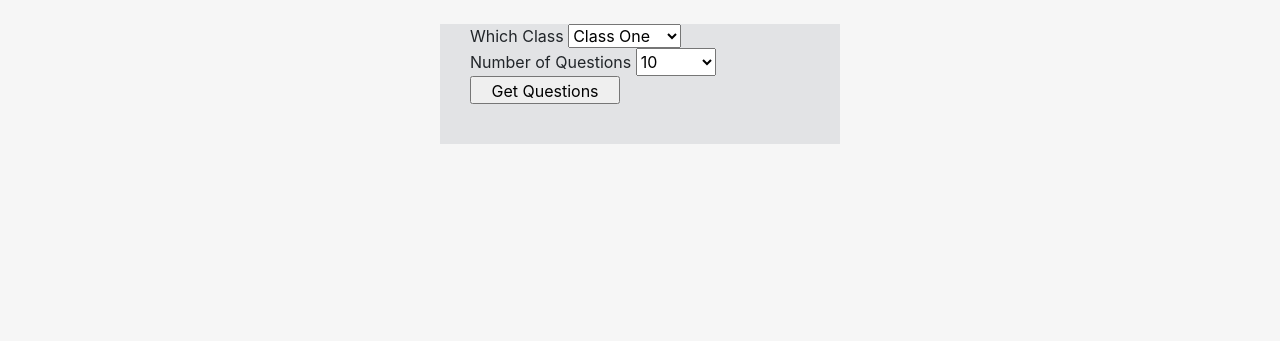
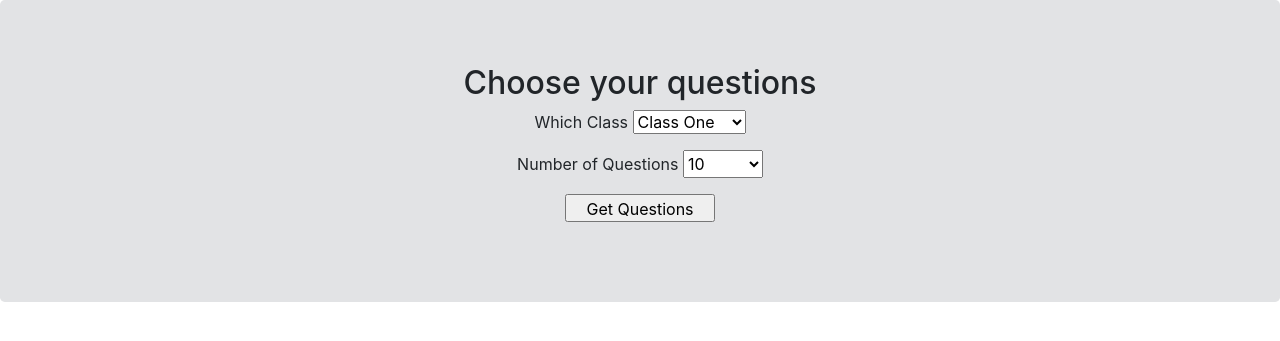
Before and after one commit to easywork/kidstable, a Django app: page /home/ in a window 1280 px wide. Shown: the top 341 px of the page. Run offline with Django 3.2, Linux system fonts and the light colour scheme; some libraries are stand-ins or nearby versions.

Commit message:
Made some major changes in this commit on 2021/01/13 * added in runserver.sh file to make the app run on an remote IP * create a new question home using boostrap album example * removed the old questionhome and questionhome2, no longer needed and can be retrieved from github * base.html is also updated based on the use of new boostrap temp

```diff
--- a/kidstables/settings.py
+++ b/kidstables/settings.py
@@ -13,7 +13,7 @@ SECRET_KEY = 'li&8(qu674v8_8-ic+xo+!jov)^rmo#o_a0yxs6yj_aghy^y7v'
 # SECURITY WARNING: don't run with debug turned on in production!
 DEBUG = True
 
-ALLOWED_HOSTS = []
+ALLOWED_HOSTS = ['192.168.1.14', '127.0.0.1']
 
 
 # Application definition
--- a/kidstables/urls.py
+++ b/kidstables/urls.py
@@ -15,13 +15,12 @@ Including another URLconf
 """
 from django.contrib import admin
 from django.urls import path
-from questions.views import questionHome, questionHome2, getQuestions, getAnswers, makeQuestions
+import questions.views as views
 
 urlpatterns = [
     path('admin/', admin.site.urls),
-    path('home/', questionHome),
-    path('home2/', questionHome2),
-    path('getquestions/', getQuestions),
-    path('getanswers/', getAnswers),
-    path('makequestions/', makeQuestions)
+    path('home/', views.questionHome),
+    path('getquestions/', views.getQuestions),
+    path('getanswers/', views.getAnswers),
+    path('makequestions/', views.makeQuestions)
 ]
--- a/questions/views.py
+++ b/questions/views.py
@@ -11,9 +11,6 @@ from .models import Question, QuestionFactory
 def questionHome(request):
 	#return HttpResponse('This is the test page')
 	return render(request, 'questionhome.html')
-
-def questionHome2(request):
-    return render(request, 'questionhome2.html')
 
 def getQuestions(request):
     classtype = request.POST['classtype']
--- a/templates/base.html
+++ b/templates/base.html
@@ -1,26 +1,43 @@
-<!DOCTYPE html>
+<!doctype html>
 <html lang="en">
-<head>
-    <title>Kids Tables</title>
+  <head>
     <meta charset="utf-8">
-    {% load static %}
-    <link rel='stylesheet' href="{% static 'css/bootstrap.css' %}" type='text/css'/>
-	<style>
-		h1 {text-align: center;}
-	</style>
-</head>
+    <meta name="viewport" content="width=device-width, initial-scale=1">
+    <meta name="description" content="">
+    <meta name="author" content="Mark Otto, Jacob Thornton, and Bootstrap contributors">
+    <meta name="generator" content="Hugo 0.79.0">
+    <title>Kids Tables </title>
 
-<!-- <nav class="navbar navbar-light" style="background-color: #e2e3e5;">
-	<span class="navbar-brand mb-0 h1">Kids Tables</span>
-</nav>
- -->
- <div><label/> </div>  <!-- make some space before the start of main body -->
+    <!-- <link rel="canonical" href="https://getbootstrap.com/docs/5.0/examples/album/"> -->
+
+	<!-- Bootstrap core CSS -->
+	{% load static %}
+	<link rel='stylesheet' href="{% static 'css/bootstrap.css' %}" type='text/css'/>
+
+    <!-- Favicons -->
+<!-- <link rel="apple-touch-icon" href="/docs/5.0/assets/img/favicons/apple-touch-icon.png" sizes="180x180">
+<link rel="icon" href="/docs/5.0/assets/img/favicons/favicon-32x32.png" sizes="32x32" type="image/png">
+<link rel="icon" href="/docs/5.0/assets/img/favicons/favicon-16x16.png" sizes="16x16" type="image/png">
+<link rel="manifest" href="/docs/5.0/assets/img/favicons/manifest.json">
+<link rel="mask-icon" href="/docs/5.0/assets/img/favicons/safari-pinned-tab.svg" color="#7952b3">
+<link rel="icon" href="/docs/5.0/assets/img/favicons/favicon.ico"> -->
+<meta name="theme-color" content="#7952b3">
+
+    <style>
+      .bd-placeholder-img {
+        font-size: 1.125rem;
+        text-anchor: middle;
+        -webkit-user-select: none;
+        -moz-user-select: none;
+        user-select: none;
+      }
+
+      @media (min-width: 768px) {
+        .bd-placeholder-img-lg {
+          font-size: 3.5rem;
+        }
+      }
+    </style>
+  </head>
 {% block 'content' %}
 {% endblock %}
-
-
-<!--   this is jinjia2 language
- {% for i in return_list %}
-	{{i}}
- {% endfor %}
-	-->
--- a/templates/questionhome.html
+++ b/templates/questionhome.html
@@ -1,47 +1,36 @@
 {% extends './base.html' %}
 {% load static %}
+{% block 'content' %}
+<body>
+<main role='main'>
 
-{% block 'content' %}
-<body class="body" style="background-color:#f6f6f6">
+  <section class="jumbotron text-center" style="background-color:#e2e3e5;">
+    <div class="container">
+        <h2>Choose your questions</h2>
+        <form id="form1" action="/getquestions/" method="post">  {% csrf_token %}
+         <p>Which Class <select id="class" name="classtype">
+          <option value="Class One">Class One</option>option>
+          <option value="Class Three">Class Three</option>option>
+         </select> </p>
 
-<div class='container'  style="background-color:#e2e3e5; height:120px; width:400px">
-  <div class='row no-gutters'>
-  <form id="form1" action="/getquestions/" method="post">  {% csrf_token %}
+         <p>Number of Questions <select id="number" name="number" style="height:28px; width:80px">
+              <option value="10">10</option>option>
+              <option value="20">20</option>option>
+          </select></p>
 
-		  <div class="col-12 col-centered">
-        <!-- <div class="alert alert-secondary" role="alert" style="height: 50px;"> -->
-            Which Class <select id="class" name="classtype">
-                <option value="Class One">Class One</option>option>
-                <!-- <option value="Class Two">Class Two</option>option> -->
-                <option value="Class Three">Class Three</option>option>
-              </select>
-            <!-- </div> -->
-      </div>
+          <p><input type="submit" value="Get Questions"  style="height:28px; width:150px" ></p>
+        </form>
+    </div>
+  </section>
 
-      <div class="col-12">
-        <!-- <div class="alert alert-secondary" role="alert" style="height: 50px;"> -->
-            Number of Questions <select id="number" name="number" style="height:28px; width:80px">
-            <!-- Number of Questions <select id="number" name="number"> -->
-                <option value="10">10</option>option>
-                <!-- <option value="Class Two">Class Two</option>option> -->
-                <option value="20">20</option>option>
-            </select>
-        <!-- </div> -->
-      </div>
+  <!-- <div class="album py-5 bg-light">
+  </div> -->
 
-      <div class="col-12">
-        <!-- <div class="alert alert-secondary" role="alert" style="height: 50px;"> -->
-              <input type="submit" value="Get Questions"  style="height:28px; width:150px" >
-        <!-- </div> -->
-      </div>
-
-    </div>
-  </form>
-  </div>
-</div>
+</main>
 
 <script type="text/javascript" src="{% static 'js/jquery-3.3.1.min.js' %}"></script>
 <script type="text/javascript" src="{% static 'js/bootstrap.bundle.min.js' %}"></script>
+
 </body>
 </html>
 {% endblock %}
```
Also changed, not shown: templates/questionhome2.html (deleted, +0 -38 lines), 2 other files.
